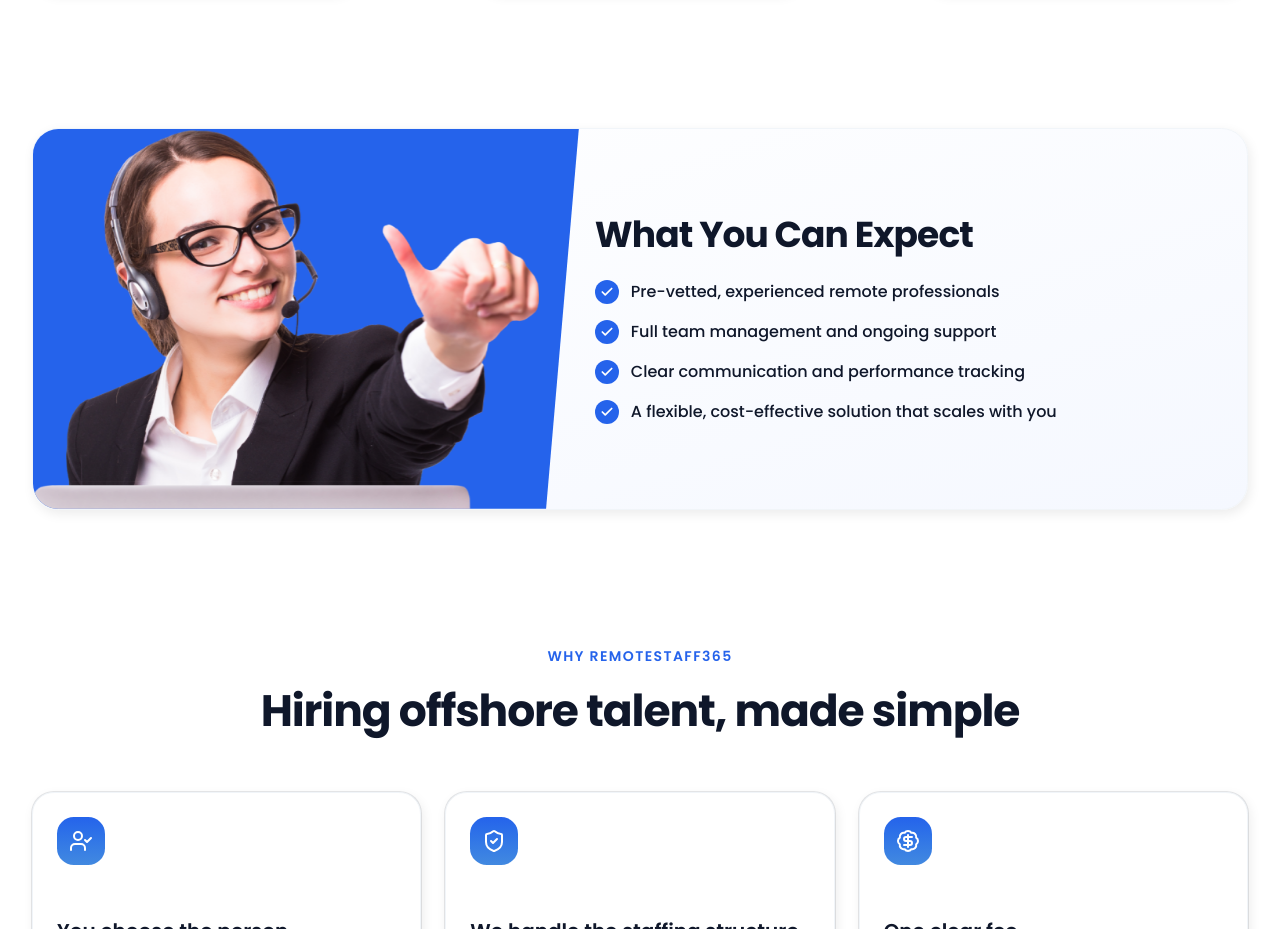
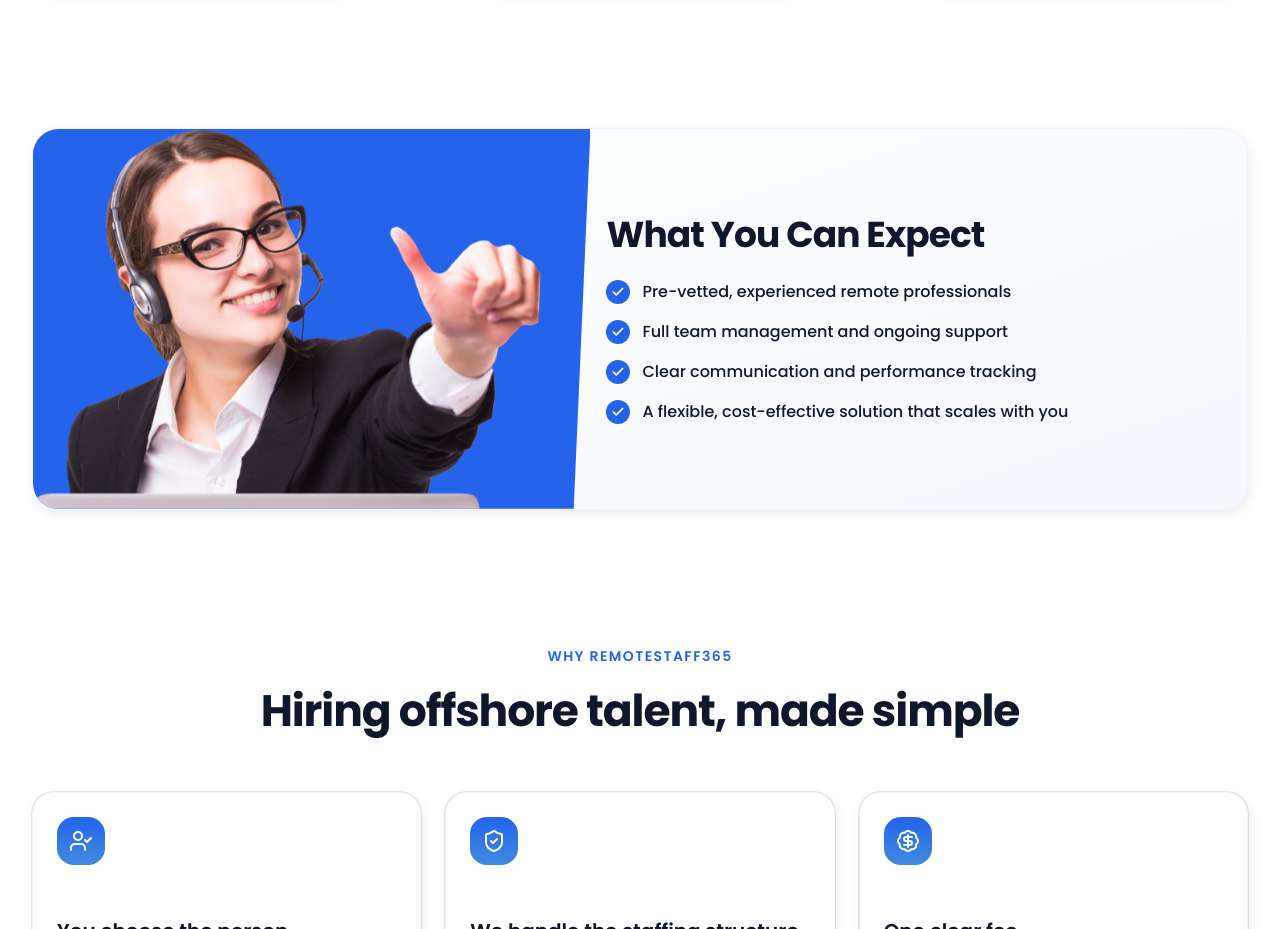
Before and after one commit to Captain-Kanak/virtualstaff-client, a Next.js app: page /how-it-works in a window 1280 px wide. Shown: the part 1520-2449 px from the top of the page. Built offline with nearby package versions, Linux system fonts and the light colour scheme; no server answers.

Commit message:
fix(ui): stop the diagonal edge from cropping the raised hand in banner photo
Anchor the image to the right, make the diagonal edge gentler and give the photo column more width.

```diff
--- a/app/globals.css
+++ b/app/globals.css
@@ -360,7 +360,10 @@ body {
 @media (min-width: 1024px) {
   .standard-edge {
     right: -40px;
-    clip-path: polygon(0 0, 100% 0, 94% 100%, 0 100%);
+    clip-path: polygon(0 0, 100% 0, 97% 100%, 0 100%);
+  }
+  .standard-photo {
+    clip-path: polygon(0 0, calc(100% - 4px) 0, calc(97% - 4px) 100%, 0 100%);
   }
 }
 
--- a/components/home/Standard.tsx
+++ b/components/home/Standard.tsx
@@ -56,14 +56,14 @@ export default function Standard({
               <div className="relative h-64 sm:h-72 lg:h-full lg:min-h-84 overflow-visible">
                 {imageMode === "photo" ? (
                   <div
-                    className="standard-photo z-10 bottom-0 left-0 h-full w-full overflow-hidden lg:clip-path-[polygon(0_0,_100%_0,_94%_100%,_0_100%)]"
+                    className="standard-photo z-10 bottom-0 left-0 h-full w-full overflow-hidden lg:clip-path-[polygon(0_0,_100%_0,_97%_100%,_0_100%)]"
                   >
                     <Image
                       fill
                       src={image.src}
                       alt={image.alt}
                       sizes="(min-width: 1024px) 17vw, (min-width: 640px) 30vw, 45vw"
-                      className="object-cover object-[40%_top]"
+                      className="object-cover object-right-top"
                       priority
                     />
                   </div>
@@ -76,7 +76,7 @@ export default function Standard({
                         src={image.src}
                         alt={image.alt}
                         sizes="(min-width: 1024px) 17vw, (min-width: 640px) 30vw, 45vw"
-                        className="object-cover object-[40%_top]"
+                        className="object-cover object-right-top"
                         priority
                       />
                     </div>
@@ -126,19 +126,19 @@ export default function Standard({
               </div>
             </div>
           ) : (
-            <div className="grid grid-cols-1 lg:grid-cols-[1.3fr_1.5fr_1.1fr] items-center">
+            <div className="grid grid-cols-1 lg:grid-cols-[1.4fr_1.5fr_1.1fr] items-center">
               {/* Photo column */}
               <div className="relative h-64 sm:h-72 lg:h-full lg:min-h-84 overflow-visible">
                 {imageMode === "photo" ? (
                   <div
-                    className="standard-photo z-10 bottom-0 left-0 h-full w-full overflow-hidden lg:clip-path-[polygon(0_0,_100%_0,_94%_100%,_0_100%)]"
+                    className="standard-photo z-10 bottom-0 left-0 h-full w-full overflow-hidden lg:clip-path-[polygon(0_0,_100%_0,_97%_100%,_0_100%)]"
                   >
                     <Image
                       fill
                       src={image.src}
                       alt={image.alt}
                       sizes="(min-width: 1024px) 17vw, (min-width: 640px) 30vw, 45vw"
-                      className="object-cover object-[40%_top]"
+                      className="object-cover object-right-top"
                       priority
                     />
                   </div>
@@ -151,7 +151,7 @@ export default function Standard({
                         src={image.src}
                         alt={image.alt}
                         sizes="(min-width: 1024px) 17vw, (min-width: 640px) 30vw, 45vw"
-                        className="object-cover object-[40%_top]"
+                        className="object-cover object-right-top"
                         priority
                       />
                     </div>
--- a/components/shared/ImageFeatureSection.tsx
+++ b/components/shared/ImageFeatureSection.tsx
@@ -30,7 +30,7 @@ export default function ImageFeatureSection({
     <section id={id} className="bg-white py-10 md:py-14">
       <Container>
         <div className="relative overflow-hidden rounded-3xl border border-line-soft bg-linear-to-br from-white to-brand-tint shadow-card">
-          <div className="grid gap-8 lg:gap-0 items-center grid-cols-1 lg:grid-cols-[minmax(0,5fr)_minmax(0,7fr)]">
+          <div className="grid gap-8 lg:gap-0 items-center grid-cols-1 lg:grid-cols-[minmax(0,5.2fr)_minmax(0,7fr)]">
             {/* Left: image panel */}
             <div className="relative h-64 sm:h-80 lg:min-h-[380px] overflow-visible">
               <div className="standard-edge z-0" aria-hidden={true} />
@@ -40,7 +40,7 @@ export default function ImageFeatureSection({
                   src={image.src}
                   alt={image.alt}
                   sizes="(min-width: 1024px) 17vw, (min-width: 640px) 30vw, 45vw"
-                  className="object-cover object-[40%_top]"
+                  className="object-cover object-right-top"
                   priority
                 />
               </div>
```
